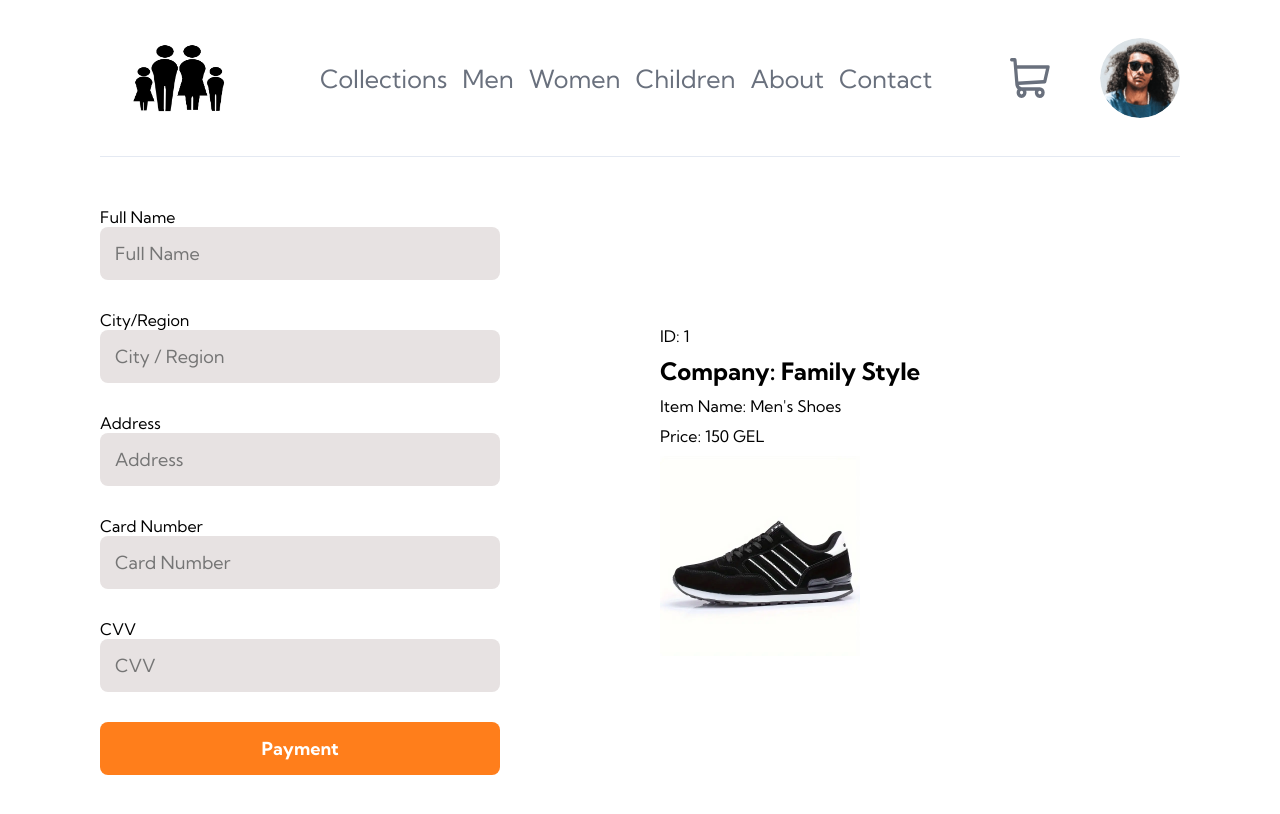
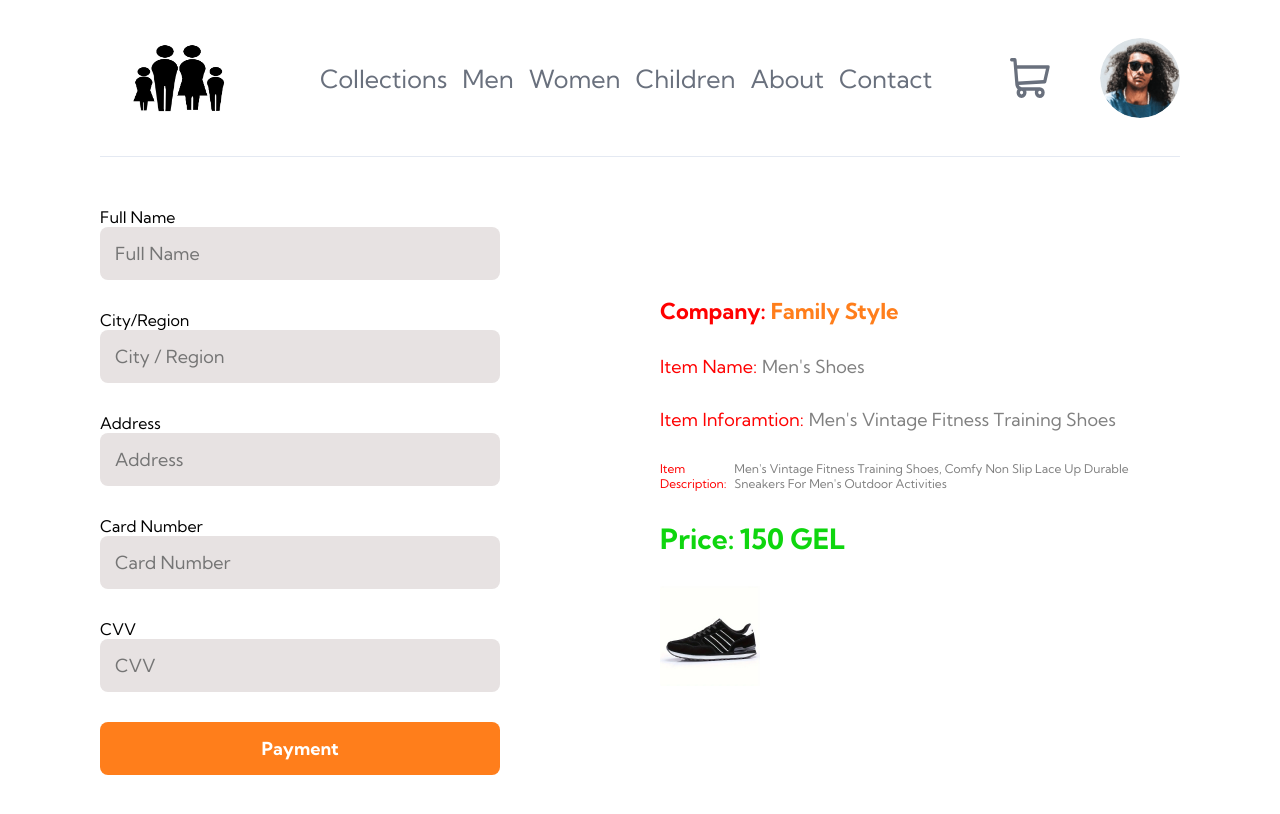
Before and after one commit to IrakliTsiklauri/e-commerce-platform, a React (Create React App) app: page /checkout/1 in a window 1280 px wide. Shown: the top 814 px of the page. Built offline with nearby package versions, Linux system fonts and the light colour scheme.

Commit message:
add styles for CheckoutInfo in Checkout.jsx

```diff
--- a/src/components/Checkout.jsx
+++ b/src/components/Checkout.jsx
@@ -35,16 +35,27 @@ const Checkout = () => {
       <CheckoutInfo>
         {item ? (
           <>
-            <p>ID: {item.id}</p>
-            <h2>Company: {item.company}</h2>
-            <p>Item Name: {item.category}</p>
-            <p>
-              Price: {item.price} {item.currency}
-            </p>
+            <CompanyName>
+              {" "}
+              <p>Company:</p> {item.company}
+            </CompanyName>
+            <ItemName>
+              <p>Item Name: </p> {item.category}
+            </ItemName>
+            <ItemInfo>
+              <p>Item Inforamtion: </p> {item.info}
+            </ItemInfo>
+            <ItemDescription>
+              <p>Item Description: </p>
+              {item.description}
+            </ItemDescription>
+            <ItemPrice>
+              <p>Price: </p> {item.price} {item.currency}
+            </ItemPrice>
             <img src={item.images.image} alt={item.category} />
           </>
         ) : (
-          <p>No item selected</p>
+          <NoSelected>No item selected</NoSelected>
         )}
       </CheckoutInfo>
     </CheckoutContainer>
@@ -120,11 +131,71 @@ const CheckoutInfo = styled.div`
   flex-direction: column;
   align-items: start;
   justify-content: center;
-  gap: 10px;
+  gap: 30px;
   margin-left: 20px;
 
   img {
-    width: 200px;
-    height: 200px;
+    width: 100px;
+    height: 100px;
   }
 `;
+
+const CompanyName = styled.h2`
+  display: flex;
+  gap: 5px;
+  color: rgba(255, 126, 27, 1);
+  font-size: 22px;
+  font-weight: 700;
+  font-family: "Kumbh Sans", sans-serif;
+
+  p {
+    color: red;
+  }
+`;
+
+const ItemName = styled.p`
+  display: flex;
+  gap: 5px;
+  color: grey;
+  font-size: 18px;
+
+  p {
+    color: red;
+  }
+`;
+
+const ItemInfo = styled.p`
+  display: flex;
+  gap: 5px;
+  color: grey;
+  font-size: 18px;
+
+  p {
+    color: red;
+  }
+`;
+
+const ItemDescription = styled.p`
+  display: flex;
+  gap: 5px;
+  color: grey;
+  font-size: 12px;
+
+  p {
+    color: red;
+  }
+`;
+
+const ItemPrice = styled.p`
+  display: flex;
+  gap: 5px;
+  font-size: 28px;
+  font-weight: 700;
+  color: #0ed60e;
+  text-align: start;
+`;
+
+const NoSelected = styled.p`
+  font-size: 36px;
+  color: red;
+`;
```
